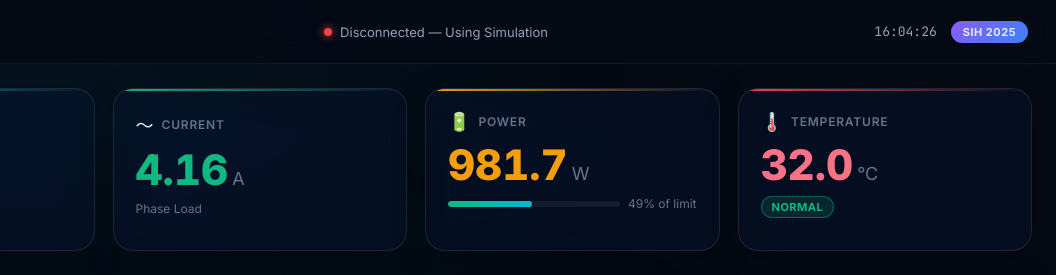
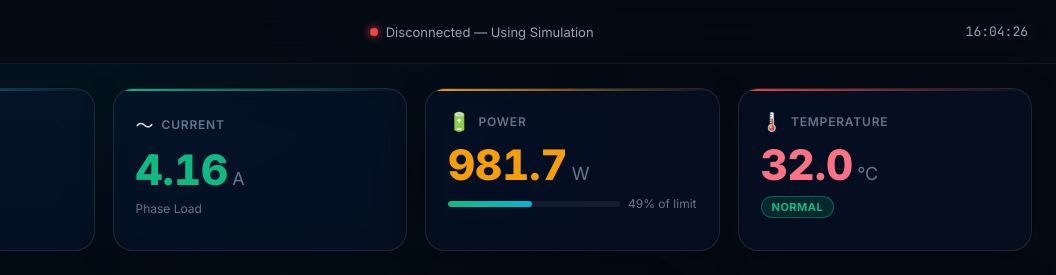
Before and after one commit to AstinLinson/ENERLYTICS-MAIN, a plain HTML site: page dashboard/index.html in a window 1280 px wide. Shown: the top 275 px of the page, 224-1280 px from the left. Drawn offline with nearby package versions, Linux system fonts and the light colour scheme.

Commit message:
chore: remove SIH 2025 badge from dashboard header

```diff
--- a/dashboard/index.html
+++ b/dashboard/index.html
@@ -41,7 +41,6 @@
   </div>
   <div class="header-right">
     <div class="header-time" id="header-time"></div>
-    <div class="sih-badge">SIH 2025</div>
   </div>
 </header>
 
```
